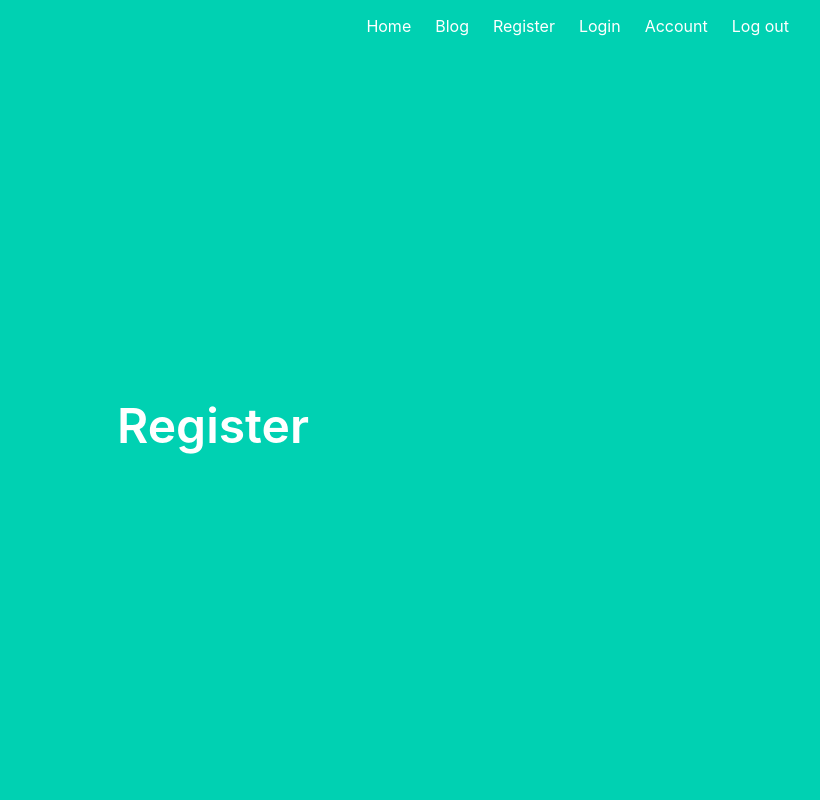
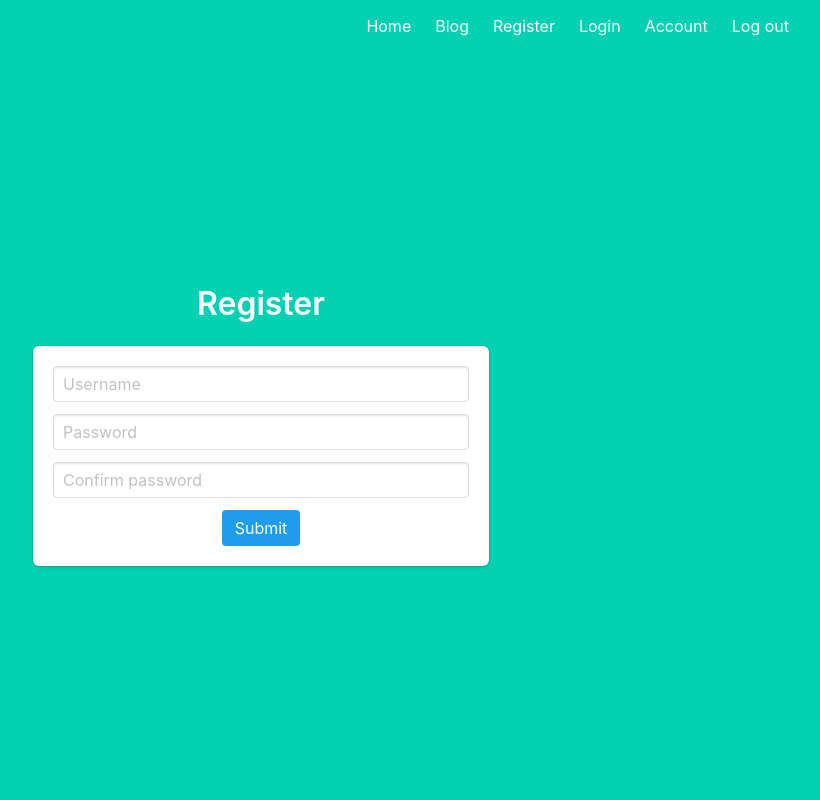
Before and after one commit to AlIrel/csc2031_FlaskProject, a Flask app: template templates/users/register.html in a window 1280 px wide. Shown: the whole page, without its empty margins (427-1247 px from the left). Run offline with Flask 3, Linux system fonts and the light colour scheme; the template is opened without the code that fills it, so the values that code supplies are empty, except form fields; form fields are guessed from the names that the template uses.

Commit message:
html for register form added in register.html

```diff
--- a/templates/users/register.html
+++ b/templates/users/register.html
@@ -2,6 +2,37 @@
 
 {% block content %}
 
-    <h1 class="title is-1">Register</h1>
+    <div class="column is-5 is-offset-4">
+        <h3 class="title is-3">Register</h3>
+        <div class="box">
+            <form method="POST">
+                <div class="field">
+                    {{ form.csrf_token() }}
+                    <div class="control">
+                        {{ form.username(class="input", placeholder="Username") }}
+                        {% for error in form.username.errors%}
+                            {{ error }}
+                        {% endfor %}
+                    </div>
+                </div>
+                <div class="field">
+                    <div class="control">
+                        {{ form.password(class="input", placeholder="Password") }}
+                        {% for error in form.password.errors%}
+                            {{ error }}
+                        {% endfor %}
+                    </div>
+                </div>
+                <div class="field">
+                    <div class="control">
+                        {{ form.confirmPassword(class="input", placeholder="Confirm password") }}
+                    </div>
+                </div>
+                <div>
+                    {{ form.submit(class="button is-info is-centered") }}
+                </div>
+            </form>
+        </div>
+    </div>
 
 {% endblock %}
```
